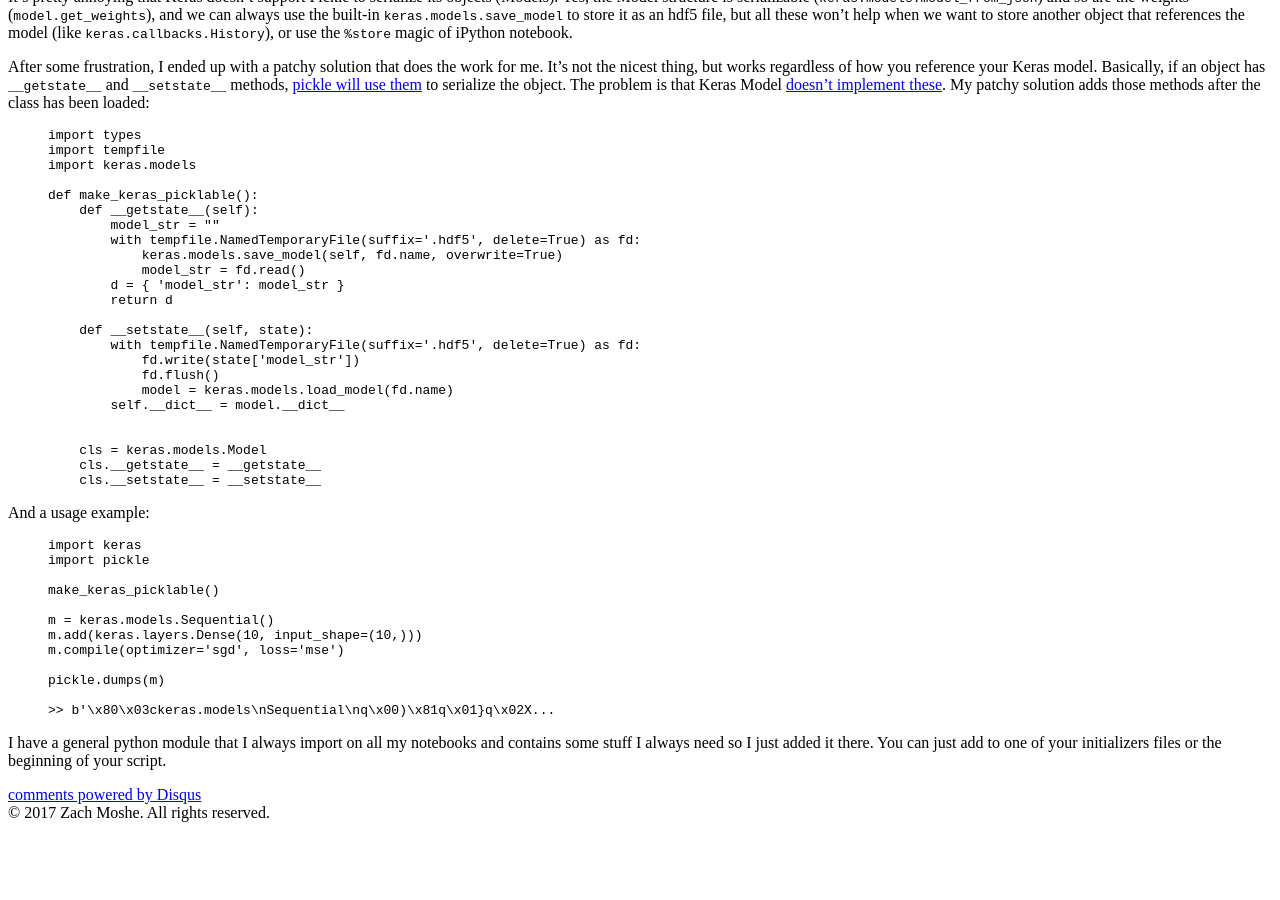
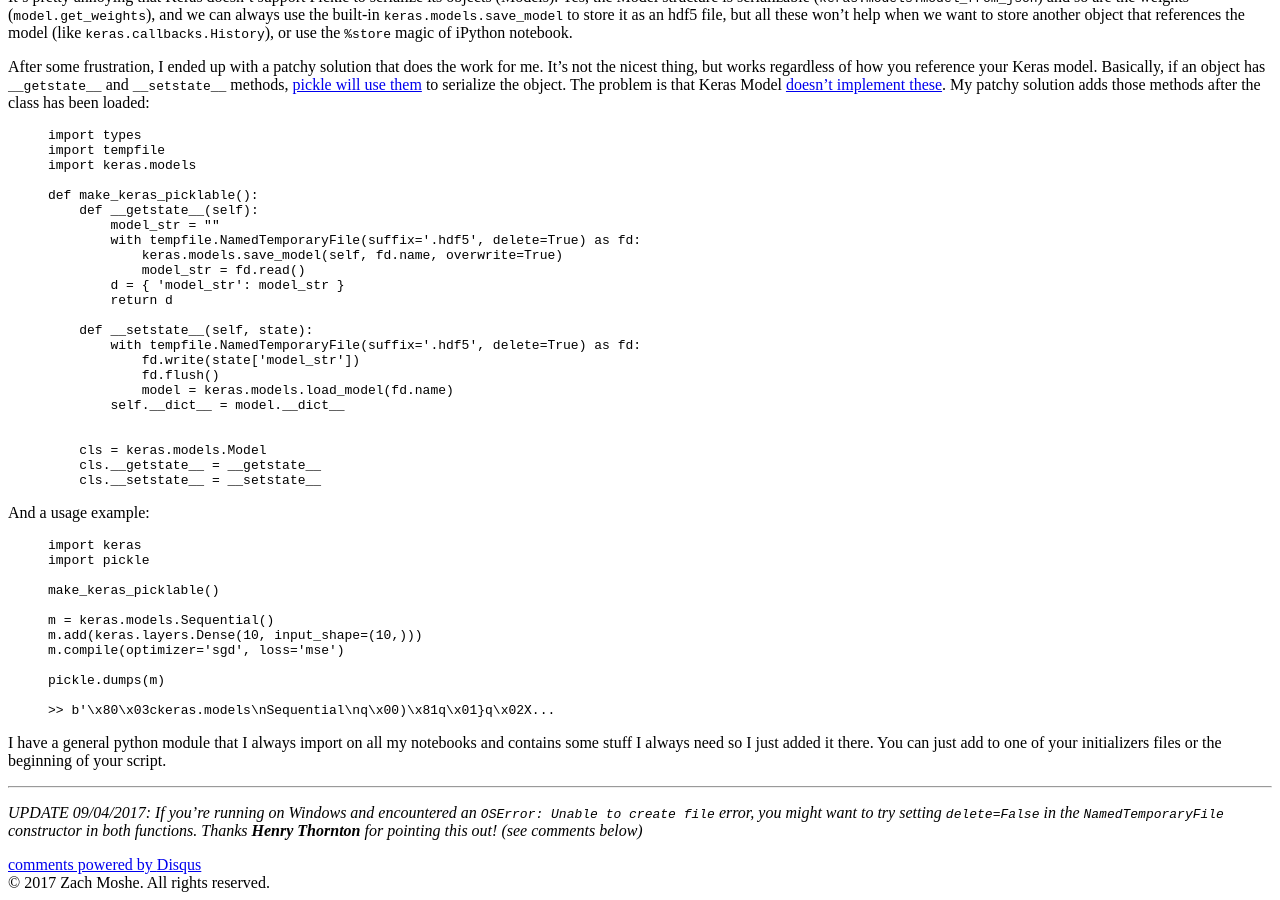
Before and after one commit to zachmoshe/zachmoshe.com, a Jekyll site: the page built from _posts/2017-04-03-pickling-keras-models.markdown, in a window 1280 px wide and 900 px high, scrolled down 937 px. Built offline with Jekyll 4.4.1, drawn with Linux system fonts in a browser that asks for light colours; Markdown is read by kramdown in place of the engine named in the settings; comment, search, counter and statistics services are not loaded; before the commit the page ends 1767 px from its top, so only the background shows below that.

Commit message:
adding an update

```diff
--- a/_posts/2017-04-03-pickling-keras-models.markdown
+++ b/_posts/2017-04-03-pickling-keras-models.markdown
@@ -57,3 +57,7 @@ pickle.dumps(m)
 {% endhighlight %}
 
 I have a general python module that I always import on all my notebooks and contains some stuff I always need so I just added it there. You can just add to one of your initializers files or the beginning of your script.
+
+***
+
+_UPDATE 09/04/2017: If you're running on Windows and encountered an `OSError: Unable to create file` error, you might want to try setting `delete=False` in the `NamedTemporaryFile` constructor in both functions. Thanks **Henry Thornton** for pointing this out! (see comments below)_
```
